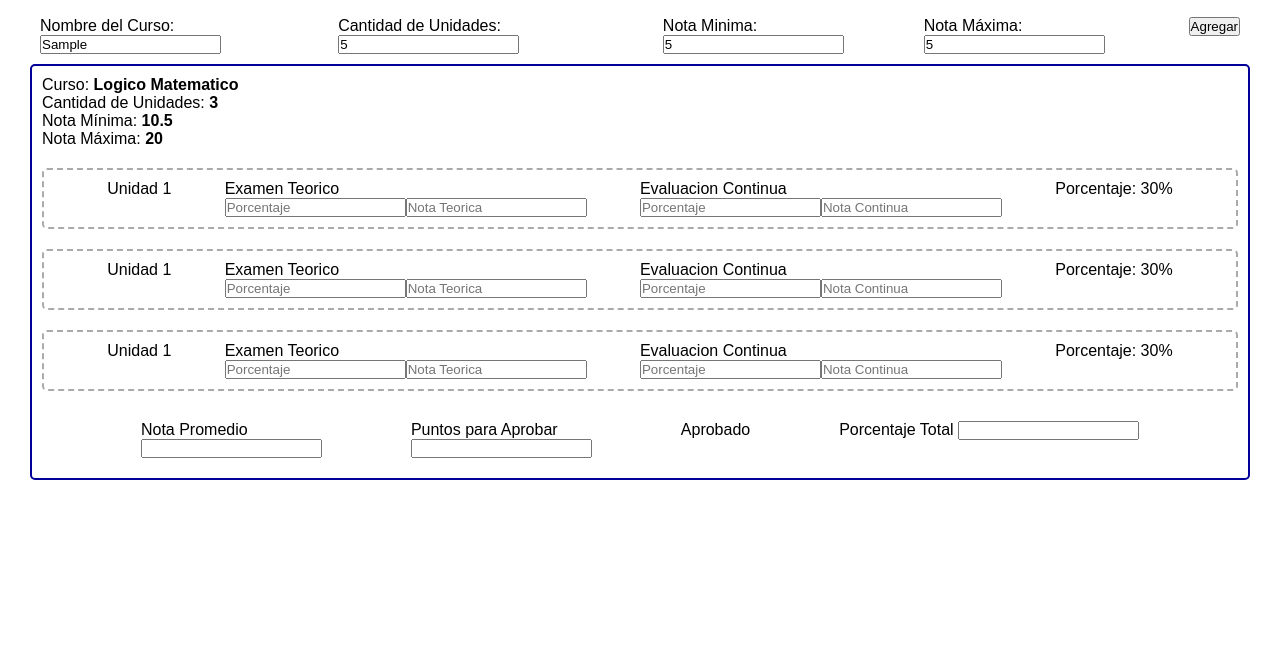
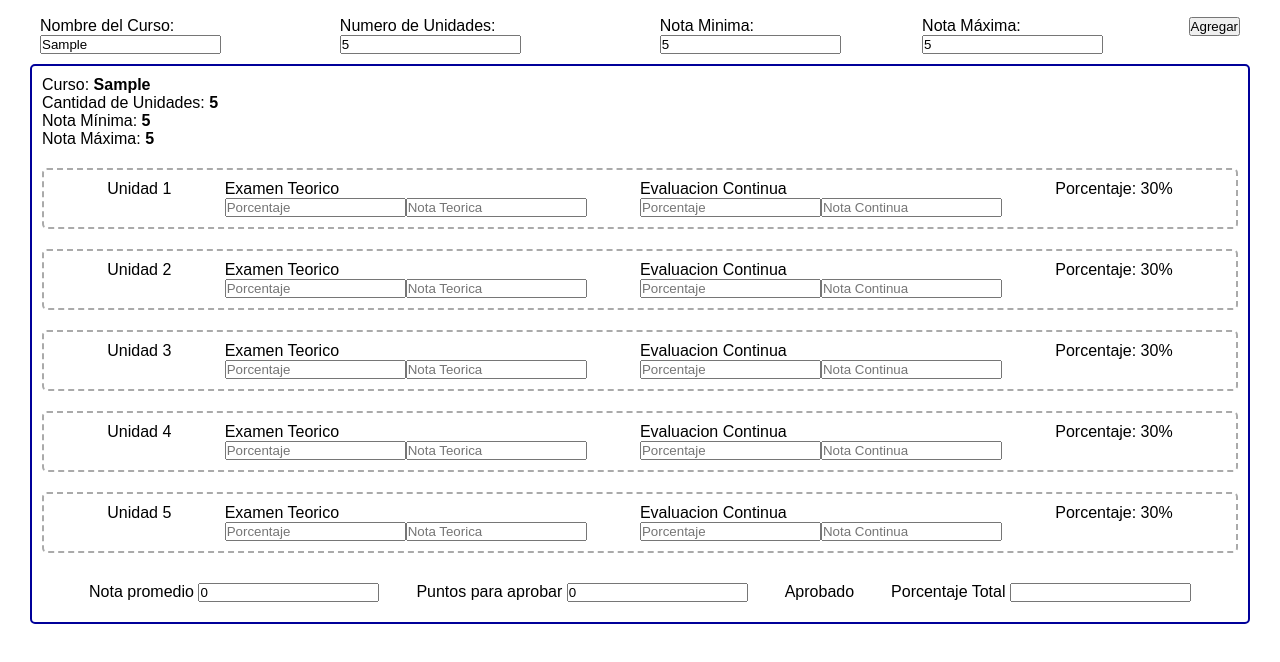
Before and after one commit to kiobrs33/notes-app, a plain HTML site: page index.html in a window 1280 px wide. Both pictures are taken after typing "Sample", "5", "5", "5" into the empty fields and a click on the button "Agregar". Shown: the part 70-732 px from the top of the page. Drawn offline with Linux system fonts and the light colour scheme.

Commit message:
notes project js css and html

```diff
--- a/index.html
+++ b/index.html
@@ -9,29 +9,31 @@
   <body>
     <main>
       <h1>Notes App</h1>
-      <div class="add-note">
+      <div>
+        <form class="add-note" id="form-course">
           <div>
             <label for="">Nombre del Curso: </label>
-          <input type="text" />
+            <input type="text" name="name" />
           </div>
           <div>
-          <label for="">Cantidad de Unidades: </label>
-          <input type="number" />
+            <label for="">Numero de Unidades: </label>
+            <input type="number" name="units" />
           </div>
           <div>
             <label for="">Nota Minima: </label>
-          <input type="number" />
+            <input type="number" name="note_min" />
           </div>
           <div>
             <label for="">Nota Máxima: </label>
-          <input type="number" />
+            <input type="number" name="note_max" />
           </div>
           <div>
-          <button>Agregar</button>
+            <button type="submit">Agregar</button>
           </div>
+        </form>
       </div>
       <div class="courses">
-        <div class="course">
+        <!-- <div class="course">
           <div>
             <div>
               <label for="">Curso: <b>Logico Matematico</b></label>
@@ -151,7 +153,7 @@
               <input type="text" />
             </div>
           </div>
-        </div>
+        </div> -->
       </div>
     </main>
 
--- a/js/index.js
+++ b/js/index.js
@@ -2,6 +2,11 @@
 
 //Validar la sumas de porcentajes al 100%
 //Agregar caritas o sms "Aprobado" "Desaprobado" "Felicitaciones"
+
+// Forma de crear inputs DINAMICOS
+// Con Create Element
+// Con Clone Node Element
+// Con Inner Html y Bactick
 
 class Course {
   constructor(nameCourse, units, minNote, maxNote) {
@@ -20,15 +25,15 @@ class Course {
       <div>
         <label for="">Examen Teorico</label>
         <div class="note__camp">
-          <input type="number" placeholder="Porcentaje" />
-          <input type="number" placeholder="Nota Teorica" />
+          <input type="number" placeholder="Porcentaje" name="porcentaje_nota_teorica" />
+          <input type="number" placeholder="Nota Teorica" name="nota_teorica" />
         </div>
       </div>
       <div>
         <label for="">Evaluacion Continua</label>
         <div class="note__camp">
-          <input type="number" placeholder="Porcentaje" />
-          <input type="number" placeholder="Nota Continua" />
+          <input type="number" placeholder="Porcentaje" name="porcentaje_nota_continua" />
+          <input type="number" placeholder="Nota Continua" name="nota_continua" />
         </div>
       </div>
       <div>
@@ -50,7 +55,20 @@ class Course {
 
     let divCourse = `
     <div class="course">
-      <h3>${this.nameCourse}</h3>
+      <div>
+        <div>
+          <label for="">Curso: <b>${this.nameCourse}</b></label>
+        </div>
+        <div>
+          <label for="">Cantidad de Unidades: <b>${this.units}</b></label>
+        </div>
+        <div>
+          <label for="">Nota Mínima: <b>${this.minNote}</b></label>
+        </div>
+        <div>
+          <label for="">Nota Máxima: <b>${this.maxNote}</b></label>
+        </div>
+      </div>
       <div class="course__notes">${notes}</div>
       <div class="course__footer">
         <div>
@@ -78,9 +96,20 @@ class Course {
 
 const generateNotes = (quantity) => {};
 
-const course = new Course("Matematica", 5, 10.5, 20);
+const formCourse = document.querySelector("#form-course");
+formCourse.addEventListener("submit", (e) => {
+  e.preventDefault();
 
-console.log(course.createCourseElement());
+  const formData = new FormData(e.target);
+  const data = Object.fromEntries(formData);
 
-const courses = document.querySelector(".courses");
-// courses.innerHTML = course.createCourseElement();
+  const course = new Course(
+    data.name,
+    data.units,
+    data.note_min,
+    data.note_max
+  );
+
+  const courses = document.querySelector(".courses");
+  courses.innerHTML = course.createCourseElement();
+});
```
Lines whose indentation alone changed are shown as unchanged.
